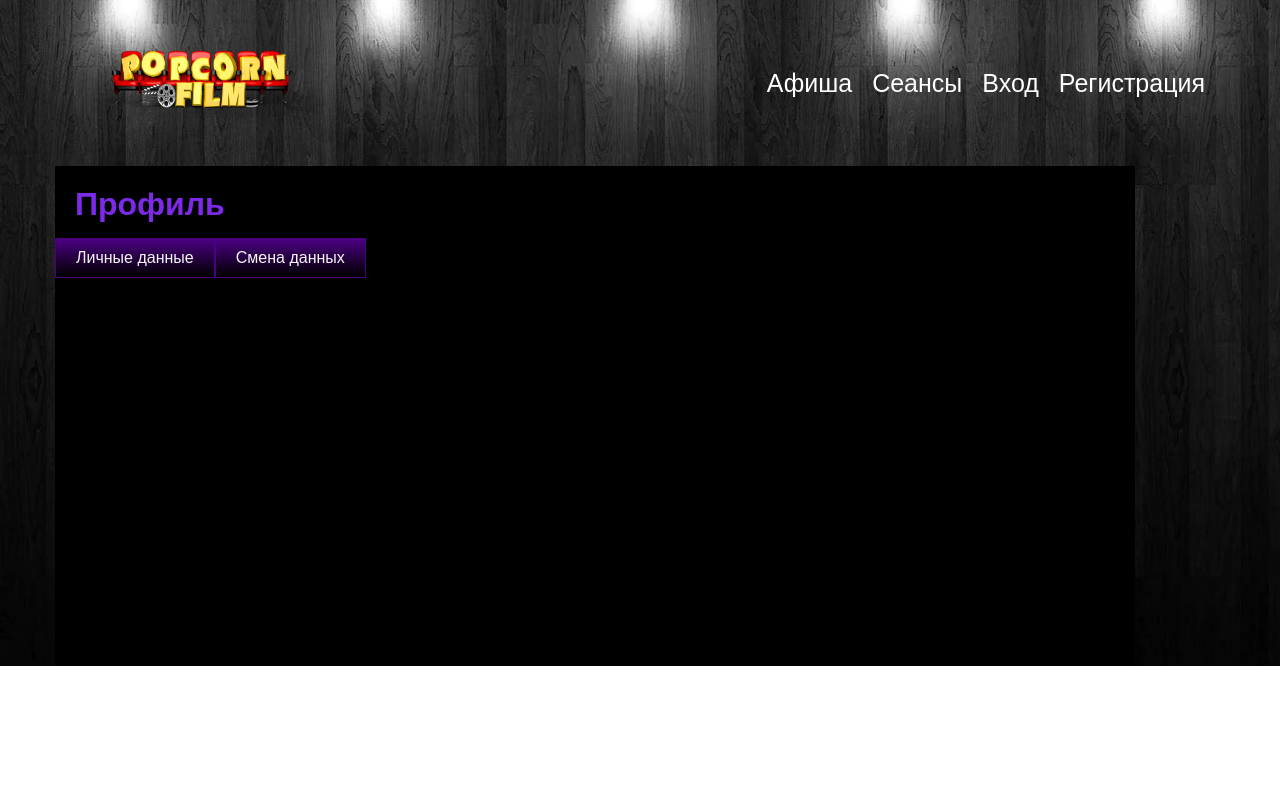
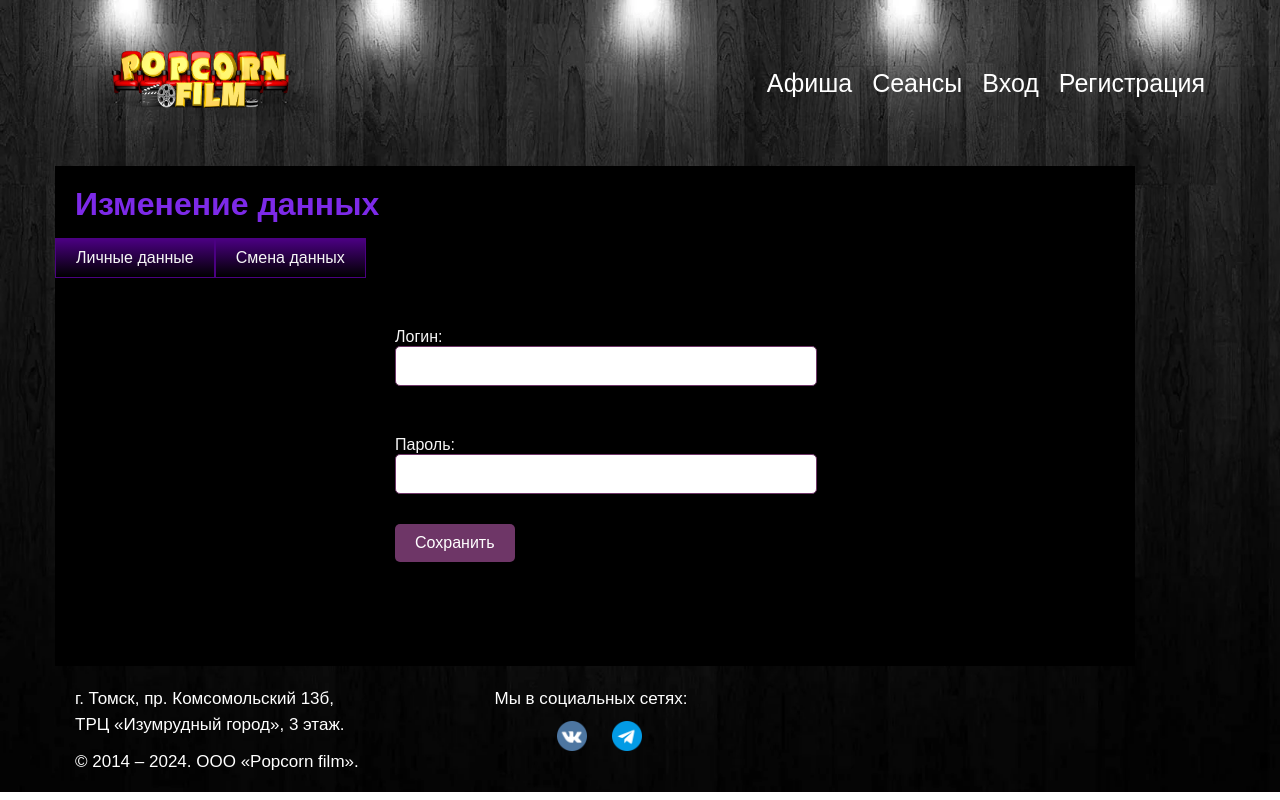
Before and after one commit to denisridt/kino-movie, a Vue app: page /smena in a window 1280 px wide. Built offline with nearby package versions, Linux system fonts and the light colour scheme.

Commit message:
Профиль сделан

```diff
--- a/src/views/HomeView.vue
+++ b/src/views/HomeView.vue
@@ -1,7 +1,7 @@
 <template>
   <h1>Сейчас в кино</h1>
   <div class="movie-panel">
-    <img src="../../public/Rectangle 4.png" alt="Обложка фильма">
+    <img src="../../public/Rectangle 4.jpg" alt="Обложка фильма">
     <div class="info">
       <h2>{{ film.name }}</h2>
       <p><strong>Страна:</strong> {{ film.country }}</p>
--- a/src/views/LogPasView.vue
+++ b/src/views/LogPasView.vue
@@ -2,7 +2,7 @@
 <template>
   <div class="back">
     <div class="header">
-      <h1>Профиль</h1>
+      <h1>Изменение данных</h1>
       <div class="gradient-button">
         <router-link to="/profile"><p>Личные данные</p></router-link>
       </div>
@@ -12,17 +12,116 @@
       </div>
     </div>
 
+    <form @submit.prevent="updateUser" class="form-container">
+      <div class="form-group">
+        <label for="login" class="label">Логин:</label>
+        <input type="text" id="login" v-model="user.login" class="input" required>
+      </div>
+      <div class="form-group">
+        <label for="password" class="label">Пароль:</label>
+        <input type="password" id="password" v-model="user.password" class="input" required>
+      </div>
+     <button type="submit" class="submit-button">Сохранить</button>
+    </form>
+  </div>
+  <div class="footer">
+    <div class="address">
+      <p>
+        г. Томск, пр. Комсомольский 13б,<br>
+        ТРЦ «Изумрудный город», 3 этаж.</p>
+
+      <p> Мы в социальных сетях:</p>
+      <a href="https://vk.com/pukpak"><img src="../../public/footer/vk.png" alt="Вк"></a>
+      <img src="../../public/footer/telega.png" alt="Телега">
+    </div>
+    <p>© 2014 – 2024. ООО «Popcorn film».</p>
+  </div>
 
 
-  </div>
+
 </template>
 
 <script setup>
+import axios from 'axios';
+import { ref, reactive } from 'vue';
+import { API_URL } from "@/config/index.js";
 
+const user = reactive({
+  login: '',
+  password: ''
+});
+
+async function updateUser() {
+  try {
+    const api_token = localStorage.getItem('api_token');
+    if (!api_token) {
+      throw new Error('Токен авторизации не найден');
+    }
+
+    // Предположим, что сервер ожидает объект с полями login и password для обновления данных пользователя
+    const response = await axios.post(API_URL + `/user/update`, {
+      login: user.login,
+      password: user.password
+    }, {
+      headers: {
+        'Authorization': `Bearer ${api_token}`
+      }
+    });
+
+    if (response.status === 200) {
+      console.log('Данные пользователя успешно обновлены', response.data);
+    } else {
+      throw new Error('Ошибка HTTP: ' + response.status);
+    }
+  } catch (error) {
+    console.error('Ошибка при обновлении данных пользователя:', error);
+  }
+}
 </script>
 
 
 <style scoped>
+.form-container {
+
+  max-width: 400px;
+  margin: 0 auto;
+}
+
+.form-group {
+  margin-top: 50px;
+  margin-bottom: 20px;
+}
+
+.label {
+  color: whitesmoke; /* Темно-фиолетовый цвет для меток */
+}
+
+.input {
+  width: 100%;
+  padding: 10px;
+  font-size: 16px;
+  border: 1px solid #6e3667; /* Темно-фиолетовая граница для полей ввода */
+  border-radius: 5px;
+}
+
+.submit-button {
+  background-color: #6e3667; /* Темно-фиолетовый цвет для кнопки */
+  color: white;
+  padding: 10px 20px;
+  border: none;
+  border-radius: 5px;
+  font-size: 16px;
+  cursor: pointer;
+  margin-top: 10px; /* Расстояние сверху для кнопки */
+  align-self: stretch;
+}
+
+.submit-button:hover {
+  background-color: #4b2249; /* Темно-фиолетовый цвет при наведении */
+}
+
+
+
 .back{
   background-color: black;
   width: 1080px;
@@ -49,4 +148,40 @@
 .gradient-button:hover {
   background: linear-gradient(to bottom, #800080 0%, #000000 100%);
 }
+.footer {
+  display: flex;
+  flex-direction: column;
+  padding: 20px;
+}
+
+.address {
+  display: flex;
+  margin-bottom: 15px;
+
+}
+
+.address p {
+  margin: 0;
+  line-height: 1.5;
+}
+.address p:nth-child(2) {
+  margin-left: 150px;
+}
+
+.address img {
+  position: relative;
+  top: 30px;
+  right: 130px;
+  width: 30px;
+  height: 30px;
+  cursor: pointer;
+  margin: 5px 25px 0 0;
+}
+
+.footer p {
+
+  margin: 0;
+  font-size: 17px;
+  color: #fff;
+}
 </style>
--- a/src/views/ProfileView.vue
+++ b/src/views/ProfileView.vue
@@ -64,26 +64,26 @@ import axios from 'axios';
 import { ref, onMounted } from 'vue';
 import { API_URL } from "@/config/index.js";
 
+const userData = ref({});
 async function fetchUserData() {
   try {
     // Получаем токен из localStorage
-    const token = localStorage.getItem('token');
+    const api_token = localStorage.getItem('api_token');
 
     // Если токен не найден, выбрасываем ошибку
-    if (!token) {
+    if (!api_token) {
       throw new Error('Токен авторизации не найден');
     }
-
     // Отправляем GET-запрос к API с токеном авторизации
-    const response = await axios.get(`${API_URL}/user`, {
+    const response = await axios.get(API_URL + `/user`, {
       headers: {
-        'Authorization': `Bearer ${token}` // Используйте 'Bearer' с токеном авторизации
+        'Authorization': `Bearer ${api_token}` // Используйте 'Bearer' с токеном авторизации
       }
     });
-
     // Если запрос успешен, возвращаем данные пользователя
     if (response.status === 200) {
-      return response.data;
+      userData.value = response.data
+
     } else {
       throw new Error('Ошибка HTTP: ' + response.status);
     }
@@ -92,6 +92,7 @@ async function fetchUserData() {
     throw error; // Перебрасываем ошибку, чтобы ее можно было обработать где-то выше
   }
 }
+
 
 // Вызываем функцию fetchUserData при загрузке компонента
 fetchUserData().then(userData => {
```
Also changed, not shown: public/film/city.jpg (deleted).
